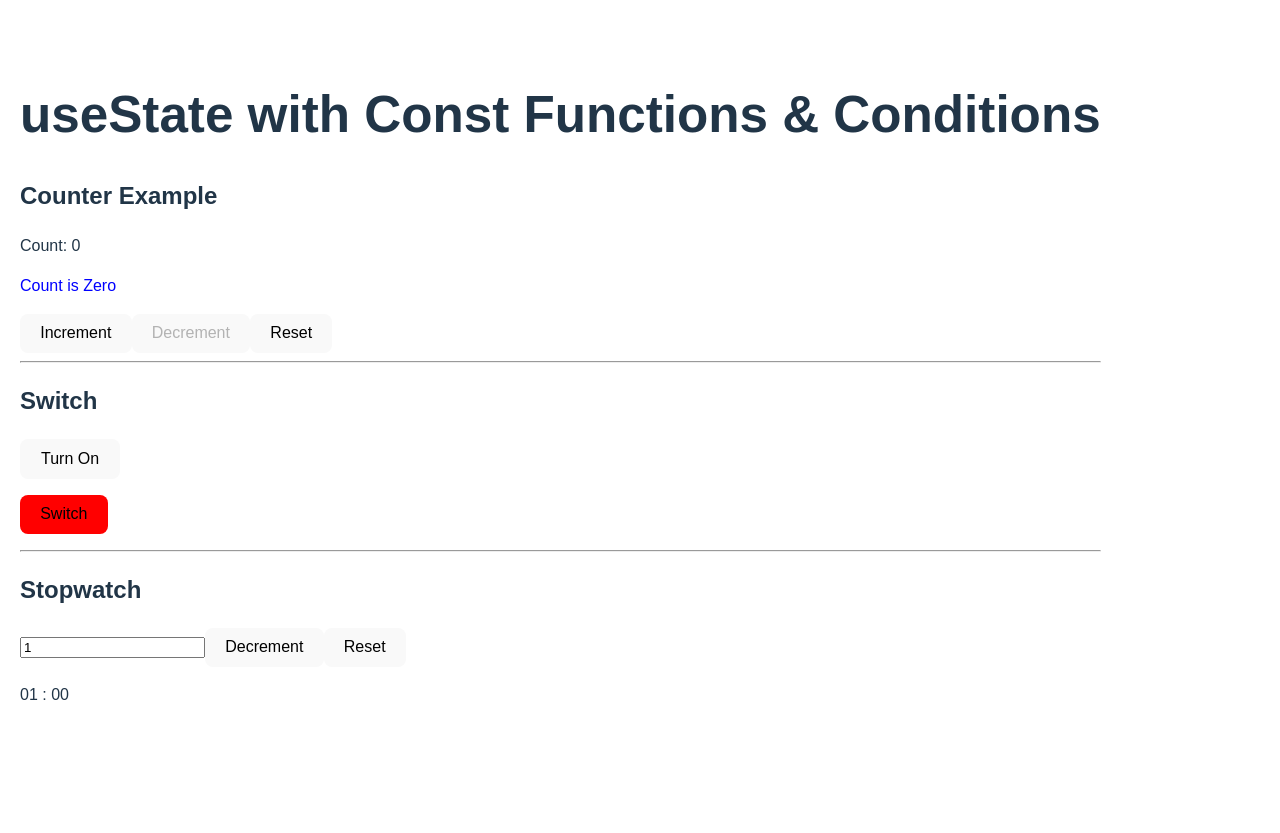
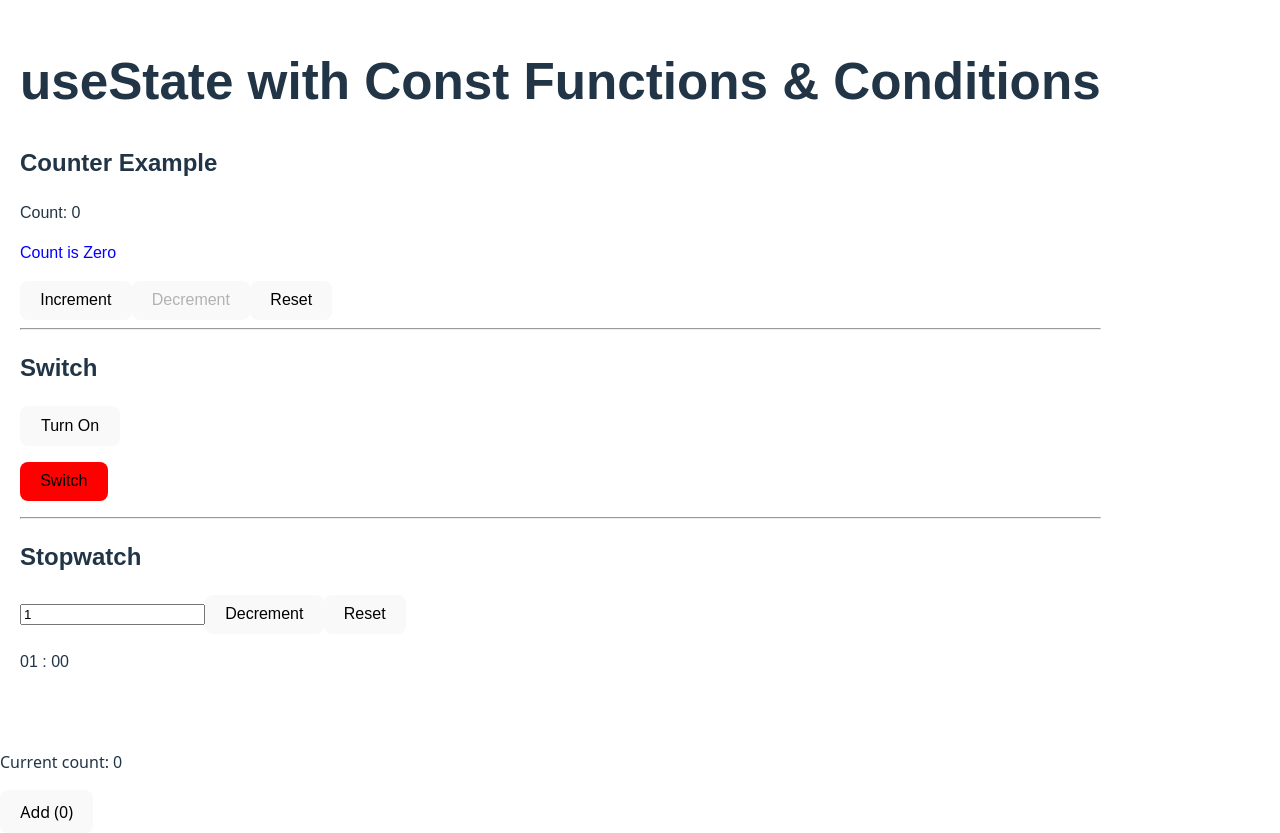
Before and after one commit to Kartavikoya/React-app, a React (Vite) app: page / in a window 1280 px wide. Before the commit the page ends 800 px from the top, so only its background shows below. Built offline with nearby package versions, Linux system fonts and the light colour scheme.

Commit message:
Props Example Added

```diff
--- a/src/App.jsx
+++ b/src/App.jsx
@@ -1,7 +1,14 @@
 import UseStateExamples from './hooks/useState/UseStateExample.jsx'
+import Props from './hooks/useState/Props.jsx'
 
 function App() {
-  return <UseStateExamples />
+  return (
+    <>
+      {/* show examples and props component */}
+      <UseStateExamples />
+      <Props />
+    </>
+  );
 }
 
 export default App
--- /dev/null
+++ b/src/hooks/useState/Props.jsx
@@ -0,0 +1,30 @@
+import { useState } from "react";
+
+// props component with increment behavior
+const AddButton = ({ count, setCount }) => {
+  // log received props for visibility
+  console.log('AddButton props:', { count, setCount });
+
+  const handleClick = () => {
+    setCount(prev => prev + 1);
+  };
+
+  return (
+    <button onClick={handleClick}>
+      Add ({count})
+    </button>
+  );
+};
+
+function Props() {
+  const [count, setCount] = useState(0);
+
+  return (
+    <div>
+      <p>Current count: {count}</p>
+      <AddButton count={count} setCount={setCount} />
+    </div>
+  );
+}
+
+export default Props;
--- a/src/hooks/useState/UseStateExample.jsx
+++ b/src/hooks/useState/UseStateExample.jsx
@@ -16,6 +16,8 @@ export function Counter() {
   const handleReset = () => {
     setCount(0);
   };
+
+
 
   // Condition: check if count is positive
   const isPositive = count > 0;
```
